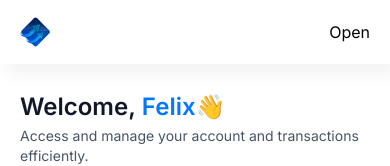
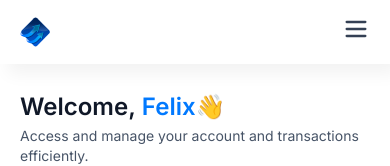
Before and after one commit to Ase020/banking, a Next.js app: page / in a window 390 px wide. Shown: the top 166 px of the page. Built offline with nearby package versions, Linux system fonts and the light colour scheme.

Commit message:
mobile navbar build

```diff
--- a/components/ui/MobileNav.tsx
+++ b/components/ui/MobileNav.tsx
@@ -1,28 +1,86 @@
+"use client";
+
 import React from "react";
 
 import {
   Sheet,
+  SheetClose,
   SheetContent,
-  SheetDescription,
-  SheetHeader,
-  SheetTitle,
   SheetTrigger,
 } from "@/components/ui/sheet";
+import Image from "next/image";
+import Link from "next/link";
+import { sidebarLinks } from "@/constants";
+import { usePathname } from "next/navigation";
+import { cn } from "@/lib/utils";
 
 function MobileNav({ user }: MobileNavProps) {
+  const pathname = usePathname();
+
   return (
-    <Sheet>
-      <SheetTrigger>Open</SheetTrigger>
-      <SheetContent>
-        <SheetHeader>
-          <SheetTitle>Are you absolutely sure?</SheetTitle>
-          <SheetDescription>
-            This action cannot be undone. This will permanently delete your
-            account and remove your data from our servers.
-          </SheetDescription>
-        </SheetHeader>
-      </SheetContent>
-    </Sheet>
+    <section className="w-full max-w-[264px]">
+      <Sheet>
+        <SheetTrigger>
+          <Image
+            src="/icons/hamburger.svg"
+            alt="hamburger"
+            width={28}
+            height={28}
+            className="cursor-pointer"
+          />
+        </SheetTrigger>
+
+        <SheetContent side="right" className="border-none bg-white">
+          <Link
+            href="/"
+            className="cursor-pointer flex items-center gap-1 px-4"
+          >
+            <Image src="/icons/logo.svg" alt="logo" width={36} height={36} />
+            <h1 className="text-26 font-ibm-plex-serif font-bold text-black-1">
+              Horizon
+            </h1>
+          </Link>
+
+          <div className="mobilenav-sheet">
+            <SheetClose asChild>
+              <nav className="flex flex-col h-full pt-16 gap-6 text-white">
+                {sidebarLinks.map(({ imgURL, route, label }) => {
+                  const isActive =
+                    pathname === route || pathname.startsWith(`${route}/`);
+                  return (
+                    <SheetClose asChild key={label}>
+                      <Link
+                        href={route}
+                        className={cn(
+                          "mobilenav-sheet_close w-full",
+                          isActive && "bg-bank-gradient"
+                        )}
+                      >
+                        <Image
+                          src={imgURL}
+                          alt={label}
+                          width={20}
+                          height={20}
+                          className={cn(isActive && "brightness-[3] invert-0")}
+                        />
+                        <p
+                          className={cn(
+                            "text-16 font-semibold text-black-2",
+                            isActive && "!text-white"
+                          )}
+                        >
+                          {label}
+                        </p>
+                      </Link>
+                    </SheetClose>
+                  );
+                })}
+              </nav>
+            </SheetClose>
+          </div>
+        </SheetContent>
+      </Sheet>
+    </section>
   );
 }
 
```
